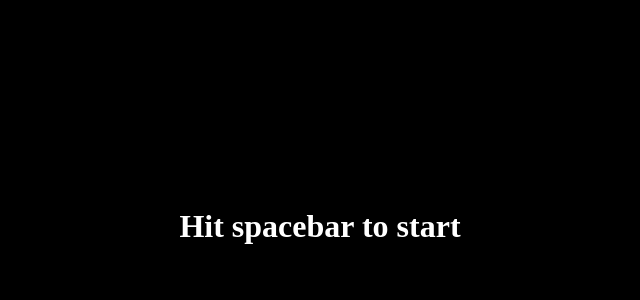
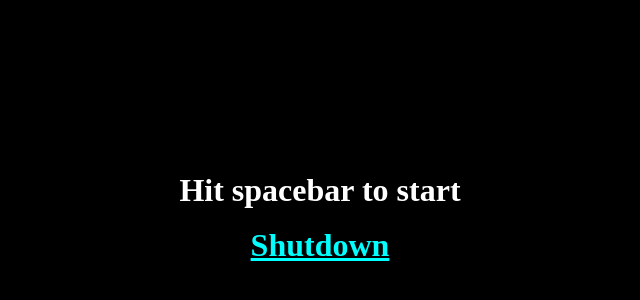
Before and after one commit to JKerney-HunterIndustries/battledeck, a website: page index.html in a window 1280 px wide. Shown: the part 182-482 px from the top of the page, without its empty margins (320-960 px from the left). Drawn offline with Linux system fonts and the light colour scheme.

Commit message:
added a shutdown link.

```diff
--- a/index.html
+++ b/index.html
@@ -35,11 +35,36 @@
             height: 100%;
             width: 100%;
         }
+
+        .centered {
+            position: fixed;
+            top: 50%;
+            left: 50%;
+            /* bring your own prefixes */
+            transform: translate(-50%, -50%);
+        }
+
+        #end {
+            display: inline-block;
+            margin: 0 auto;
+        }
+
+        #infoBlock {
+            text-align: center;
+        }
+
+        a, a:hover, a:active, a:visited {
+            color: aqua
+        }
     </style>
 </head>
 
 <body>
-    <h1>Hit spacebar to start</h1>
+    <div id='infoBlock' class="centered">
+        <h1>Hit spacebar to start</h1>
+        <br/>
+        <h1 id="end"><a href="/end">Shutdown</a></h1>
+    </div>
     <img id="battle-image" src="./eatThisImage.jpg" alt="caturday" class="hidden">
     <script>
         function getNewXhr() {
@@ -83,7 +108,7 @@
         let intervalId = null;
         document.addEventListener("keyup", function (event) {
             const battleImage = document.getElementById('battle-image');
-            const h1 = document.getElementsByTagName('h1')[0];
+            const h1 = document.getElementById('infoBlock');
 
             function rumble() {
                 battleImage.setAttribute('class', '');
@@ -109,12 +134,9 @@
                 clearInterval(intervalId);
                 intervalId = null;
                 battleImage.setAttribute('class', 'hidden');
-                h1.setAttribute('class', '');
+                h1.setAttribute('class', 'centered');
             }
         });
-
-        document.getElementsByTagName('h1')[0].style.width = window.innerWidth + "px"
-        document.getElementsByTagName('h1')[0].style.height = window.innerHeight + "px"
     </script>
 </body>
 
--- a/server.js
+++ b/server.js
@@ -7,7 +7,6 @@ const url = require('url')
 const commandLineArgs = require('./commandLineAgs');
 
 const port = 8713; // BTLE (BATTLE!!!!)
-const args = process.argv.slice(2, 3);
 
 let myArgsState = commandLineArgs.getArgs();
 let myArgs = myArgsState.value;
@@ -63,7 +62,7 @@ function showSlideShow(response) {
 }
 
 function endProgram(response) {
-    response.end("<h1>Bye!</h1><br/>" + (new Date()));
+    response.end('<h1>Bye!</h1><br/>' + (new Date()));
     process.abort();
 }
 
```
